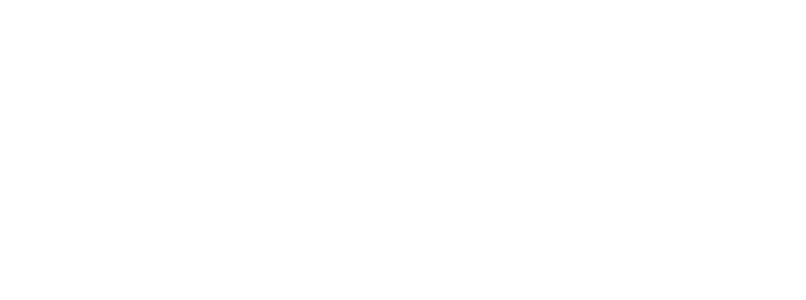
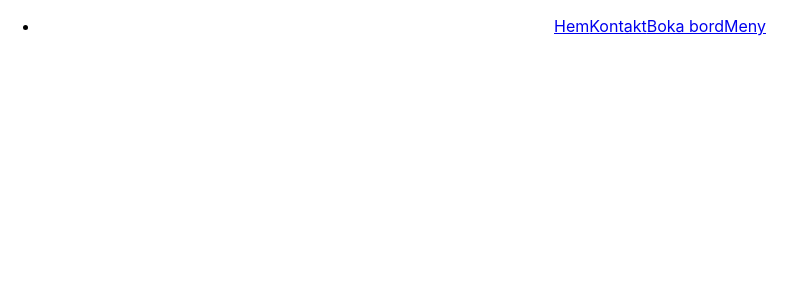
Before and after one commit to tovehydmark/restaurangen, a React (Create React App) app: page / in a window 1280 px wide. Shown: the top 300 px of the page, without its empty margins (0-806 px from the left). Built offline with nearby package versions, Linux system fonts and the light colour scheme.

Commit message:
navbar with routes created

```diff
--- a/src/App.tsx
+++ b/src/App.tsx
@@ -1,9 +1,28 @@
 import React from "react";
 import logo from "./logo.svg";
 import "./App.css";
+import { Layout } from "./components/Layout";
+import { BrowserRouter, Route, Routes } from "react-router-dom";
+import { Home } from "./components/Home";
+import { Contact } from "./components/Contact";
+import { Booking } from "./components/Booking";
+import { Menu } from "./components/Menu";
 
 function App() {
-  return <div className="App"></div>;
+  return (
+    <div className="App">
+      <BrowserRouter>
+        <Routes>
+          <Route path="/" element={<Layout />}>
+            <Route index element={<Home />} />
+            <Route path="/Contact" element={<Contact />} />
+            <Route path="/Booking" element={<Booking />} />
+            <Route path="Menu" element={<Menu />} />
+          </Route>
+        </Routes>
+      </BrowserRouter>
+    </div>
+  );
 }
 
 export default App;
```
